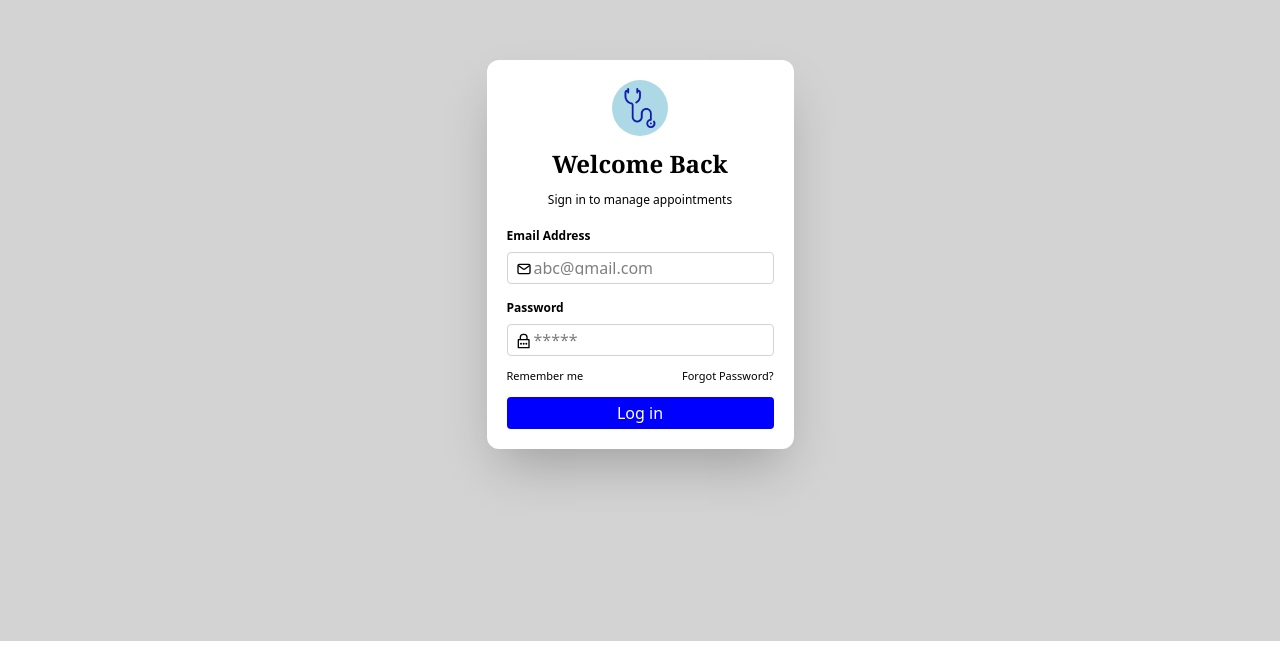
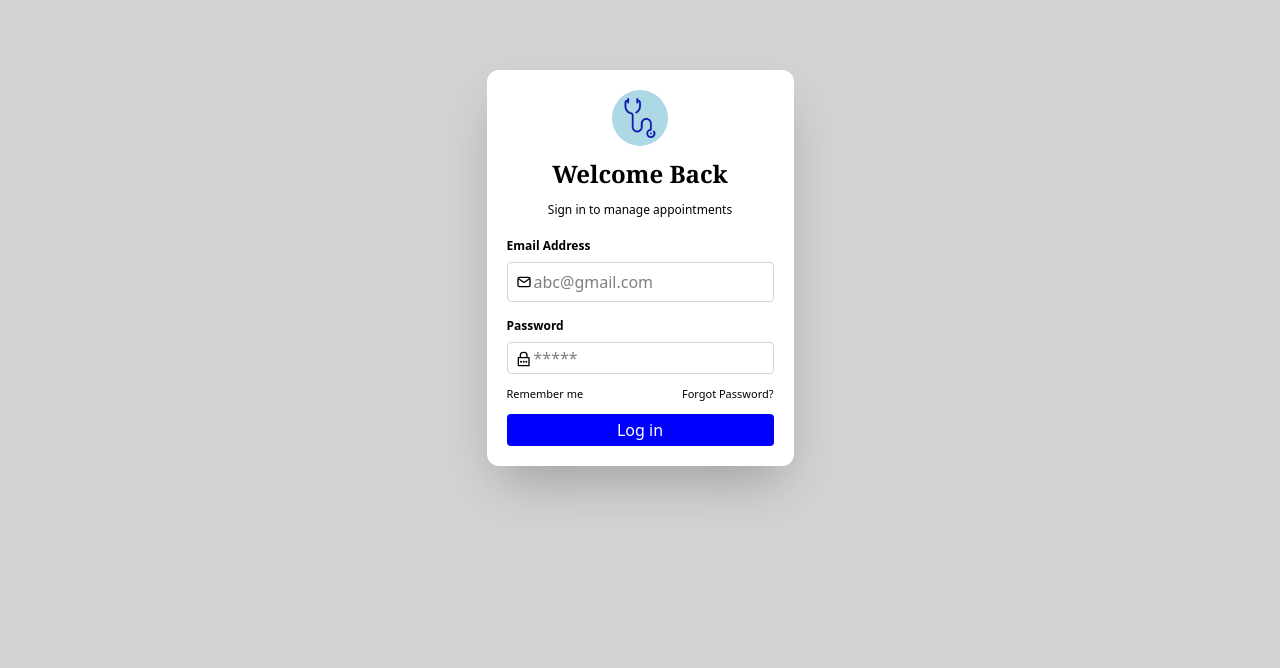
Before and after one commit to RVPSA/appointmentms_fe, a React (Vite) app: page / in a window 1280 px wide. Shown: the part 132-800 px from the top of the page. Built offline with nearby package versions, Linux system fonts and the light colour scheme.

Commit message:
Login page

```diff
--- a/src/App.tsx
+++ b/src/App.tsx
@@ -3,7 +3,7 @@ import LoginPage from "./pages/LoginPage";
 function App() {
   return (
     <>
-      <div className="flex justify-center items-center bg-bgcolor p-48">
+      <div className="flex justify-center items-center bg-bgcolor w-full min-h-screen">
         <LoginPage></LoginPage>
       </div>
     </>
--- a/src/pages/LoginPage.tsx
+++ b/src/pages/LoginPage.tsx
@@ -62,12 +62,14 @@ const LoginPage = () => {
         <div className="text-xs font-extrabold">
           {t("signIn.userName.labelName")}
         </div>
-        <div className="flex flex-row rounded border p-2 h-8 border-gray">
-        <img src={email} alt="password" className="h-4 w-4 mr-0.5" />
+        <div className="flex flex-row rounded border p-2 h-10 border-gray">
+          <div className="w-full h-full flex items-center justify-center">
+            <img src={email} alt="password" className="h-4 w-4 mr-0.5" />
+          </div>
         <input
           type="text"
           placeholder={t("signIn.userName.placeHolder")}
-          className=""
+          className="outline-none py-1"
         ></input>
         </div>
 
```
Also changed, not shown: 1 other file (tests, documents, lock files or other folders).
